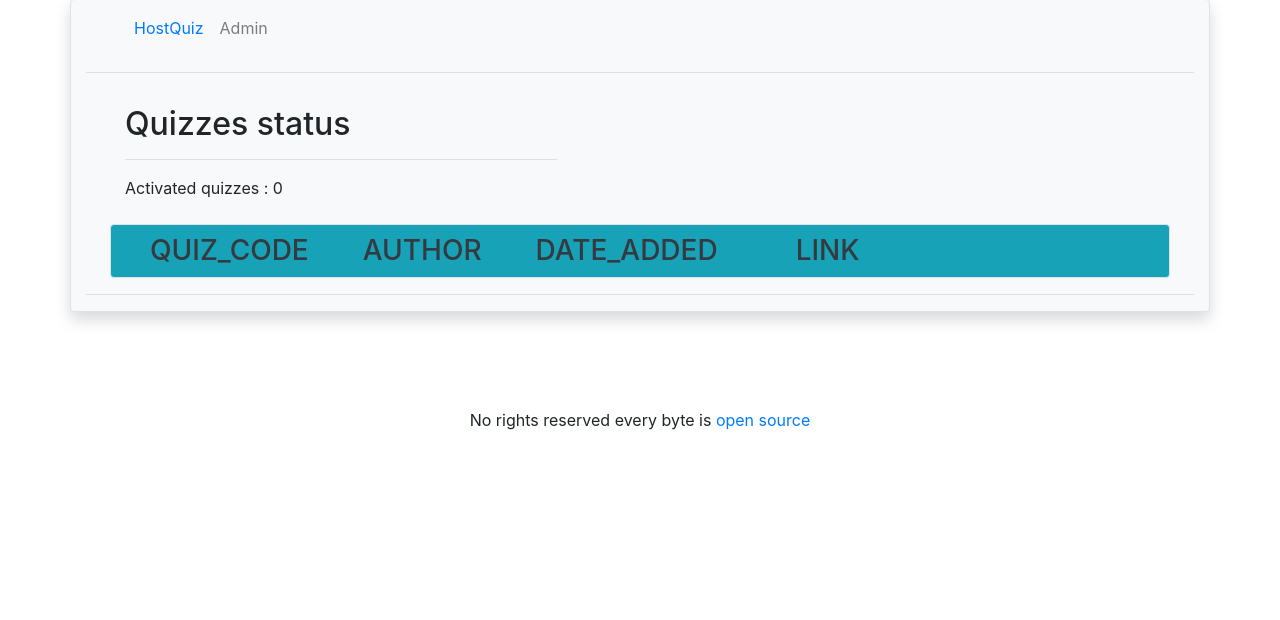
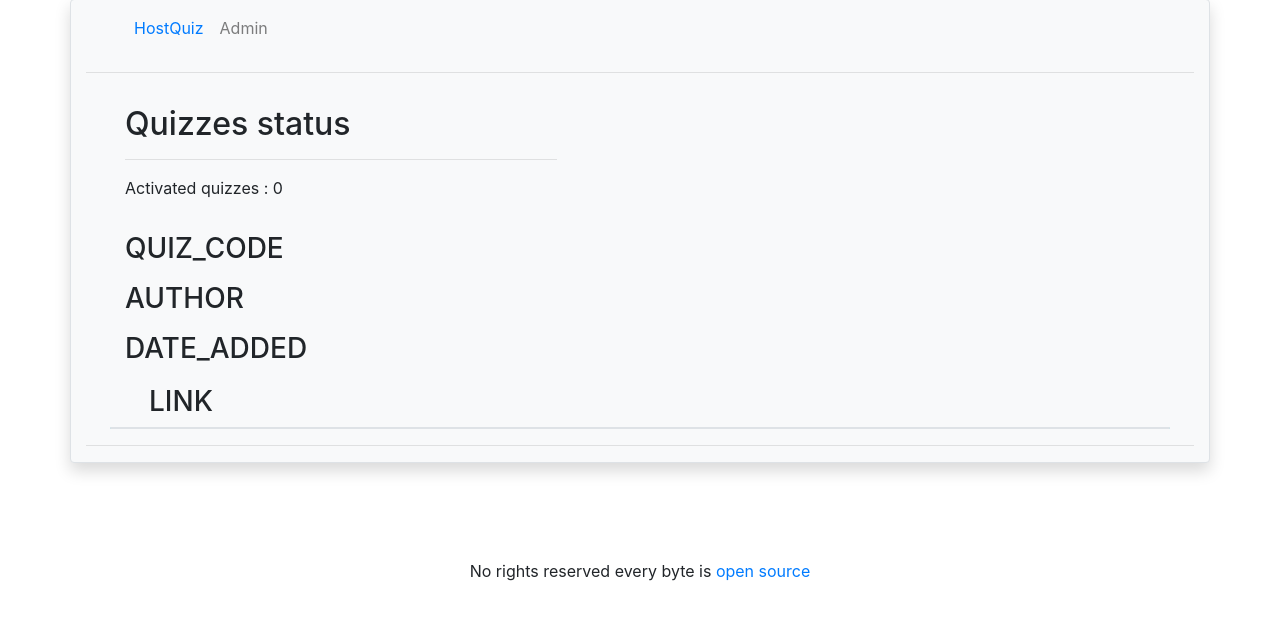
Before and after one commit to sumit-kushwah/wia, a PHP site: page / in a window 1280 px wide. Shown: the part 107-727 px from the top of the page. Run offline with PHP 8.4, Linux system fonts and the light colour scheme; the visitor is signed in with stand-in values (Sample User, id 1); data that the repository does not hold is empty.

Commit message:
connection check

```diff
--- a/index.php
+++ b/index.php
@@ -118,18 +118,18 @@
 ?>
 <table class="row border ml-4 mr-4 rounded bg-info text-dark form-inline">
 
-  <th class="col-sm">
+  <div class="col-sm">
     <h3 class="ml-4 mt-2">QUIZ_CODE</h3>
-    </th>
-    <th class="col-sm">
+    </div>
+    <div class="col-sm">
        <h3 class="ml-4 mt-2">AUTHOR</h3>
-    </th>
-    <th class="col-sm">
+    </div>
+    <div class="col-sm">
        <h3 class="ml-4 mt-2">DATE_ADDED</h3>
-    </th>
-    <th class="col-sm mt-1">
+    </div>
+    <div class="col-sm mt-1">
     <h3 class="ml-5 mt-2">LINK</h3>
-    </th>
+    </div>
 
   </table>
 <hr>
```
